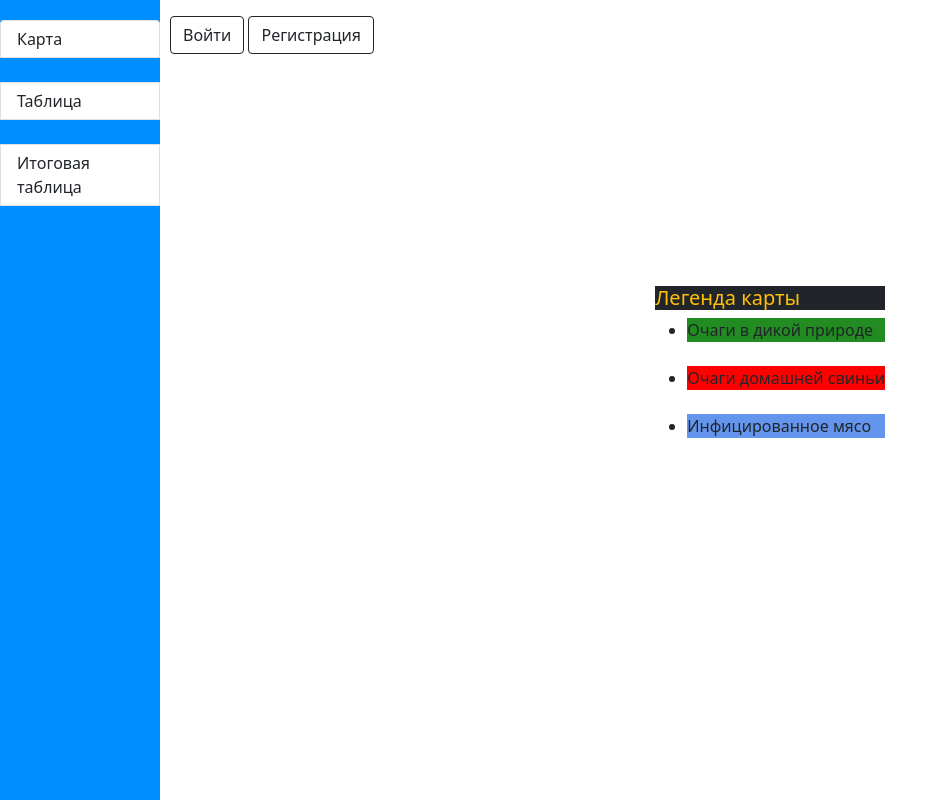
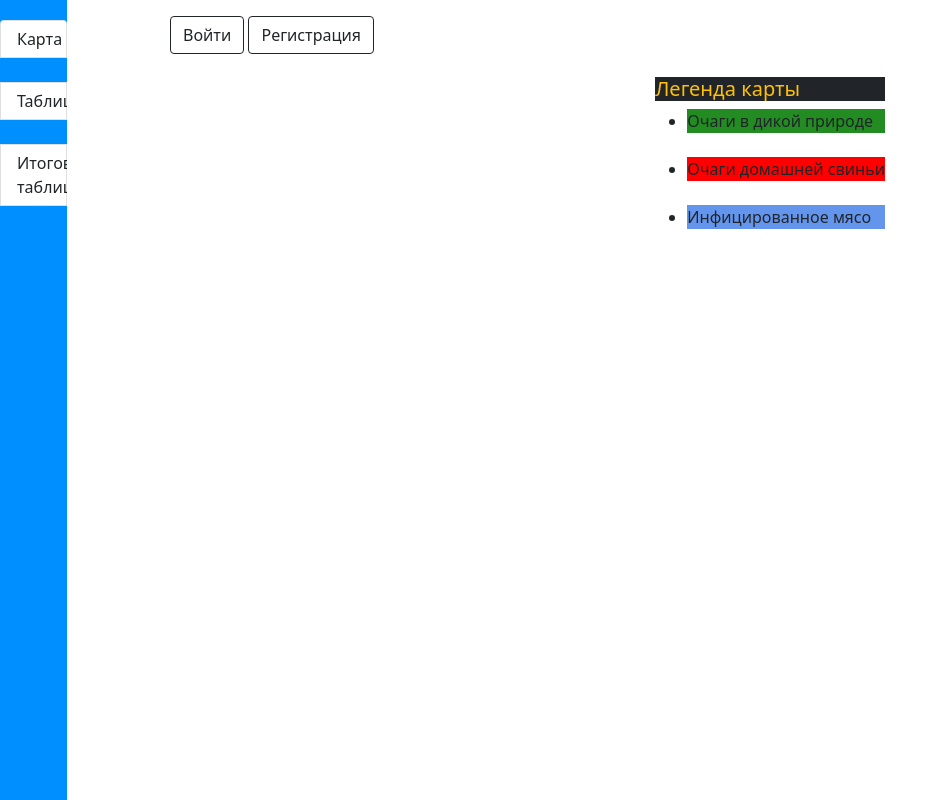
Before and after one commit to Skryabin-P/Tracking-ASF, a Django app: page / in a window 1280 px wide. Shown: the whole page, without its empty margins (0-948 px from the left). Run offline with Django 3.2, Linux system fonts and the light colour scheme; data that the repository does not hold is empty; some libraries are stand-ins or nearby versions.

Commit message:
Swap places of menu and legend

```diff
--- a/maps/static/maps.js
+++ b/maps/static/maps.js
@@ -145,7 +145,7 @@ function init () {
 
             // add menu to body of html
             $('body').append(menuContent);
-            document.getElementById('rmenu').style = 'top:' + height * 0.15 + 'px' +';' + 'left:' + width * 1.17 + 'px';
+            document.getElementById('rmenu').style = 'top:' + height * 0.4 + 'px' +';' + 'left:' + width * 1.17 + 'px';
             // click on Add button
             $('#menu input[id="add"]').click(function () {
 
@@ -272,7 +272,7 @@ var coords = e.get('coords');
 
 
             $('body').append(menuContent);
-            document.getElementById('rmenu').style = 'top:' + height * 0.15 + 'px' +';' + 'left:' + width * 1.17 + 'px';
+            document.getElementById('rmenu').style = 'top:' + height * 0.4 + 'px' +';' + 'left:' + width * 1.17 + 'px';
 
             console.log(e.get('pagePixels'));
 
@@ -376,7 +376,7 @@ if ($('#rmenu').css('display') == 'block') {
                 '</div></div>';
         // add deletemenu in the html body
          $('body').append(menuContent);
-         document.getElementById('rmenu').style = 'top:' + height * 0.15 + 'px' +';' + 'left:' + width * 1.17 + 'px';
+         document.getElementById('rmenu').style = 'top:' + height * 0.4 + 'px' +';' + 'left:' + width * 1.17 + 'px';
          $('#deletemenu input[id="delete"]').click(function () {
          $('#deletemenu').remove();
          $('#rmenu').remove();
--- a/maps/templates/base.html
+++ b/maps/templates/base.html
@@ -71,7 +71,7 @@
 
     </style>
 
-<div class="sidenav" >
+<div class="sidenav" id ="sidenav" >
 
 
         <div id="list-example" class="list-group">
@@ -80,6 +80,11 @@
             <a class="list-group-item list-group-item-action" href="/maps_stats">Итоговая таблица</a><br>
 
 </div>
+    <script type="text/javascript">
+        var height = window.screen.height * 0.75
+    var width = window.screen.width * 0.7
+    document.getElementById('sidenav').style.width = width * 0.12 + 'px';
+    </script>
 </div>
 
 
--- a/maps/templates/maps.html
+++ b/maps/templates/maps.html
@@ -31,7 +31,7 @@
     var width = window.screen.width * 0.7
     var legend = ''
     console.log(height)
-    document.getElementById('legend').style = 'top:' + height * 0.6 + 'px' +';' + 'left:' + width * 1.17 + 'px';
+    document.getElementById('legend').style = 'top:' + height * 0.135 + 'px' +';' + 'left:' + width * 1.17 + 'px';
     document.getElementById('map').setAttribute( 'style' , 'width:'+ width + 'px' + ';' + 'height:' +  height + 'px');
 <!--    document.getElementById('rmenu').style = 'top:' + height * 0.1 + 'px' +';' + 'left:' + width * 0.7 + 'px';-->
 
```
